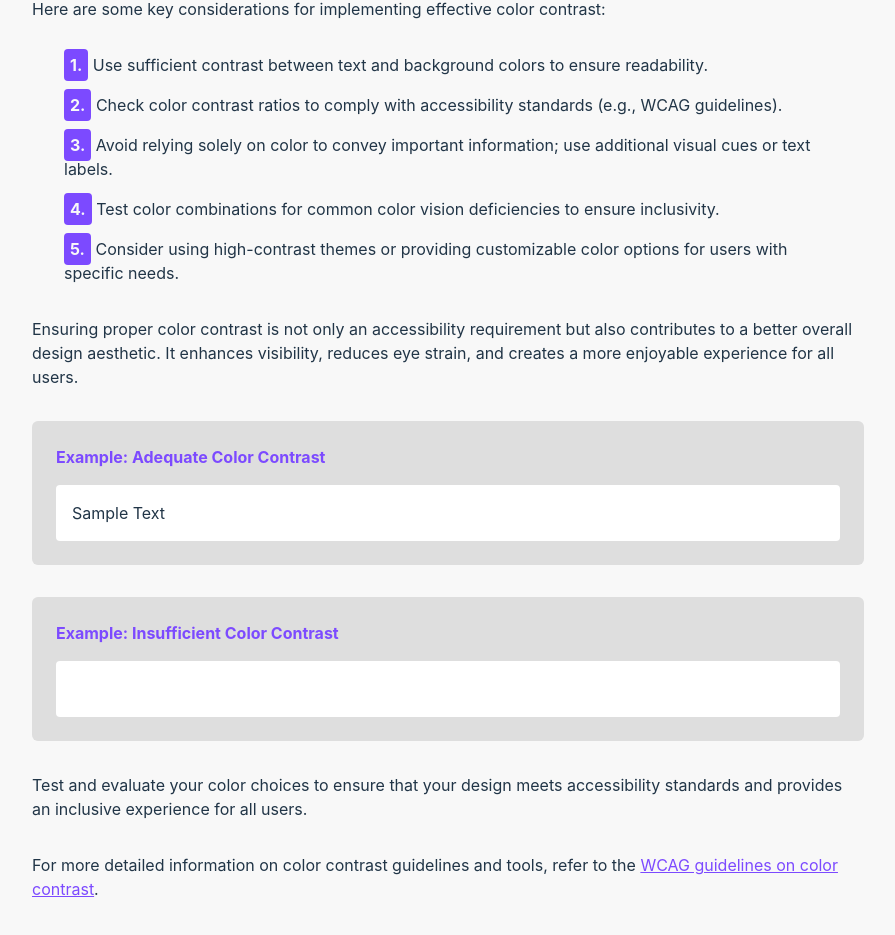
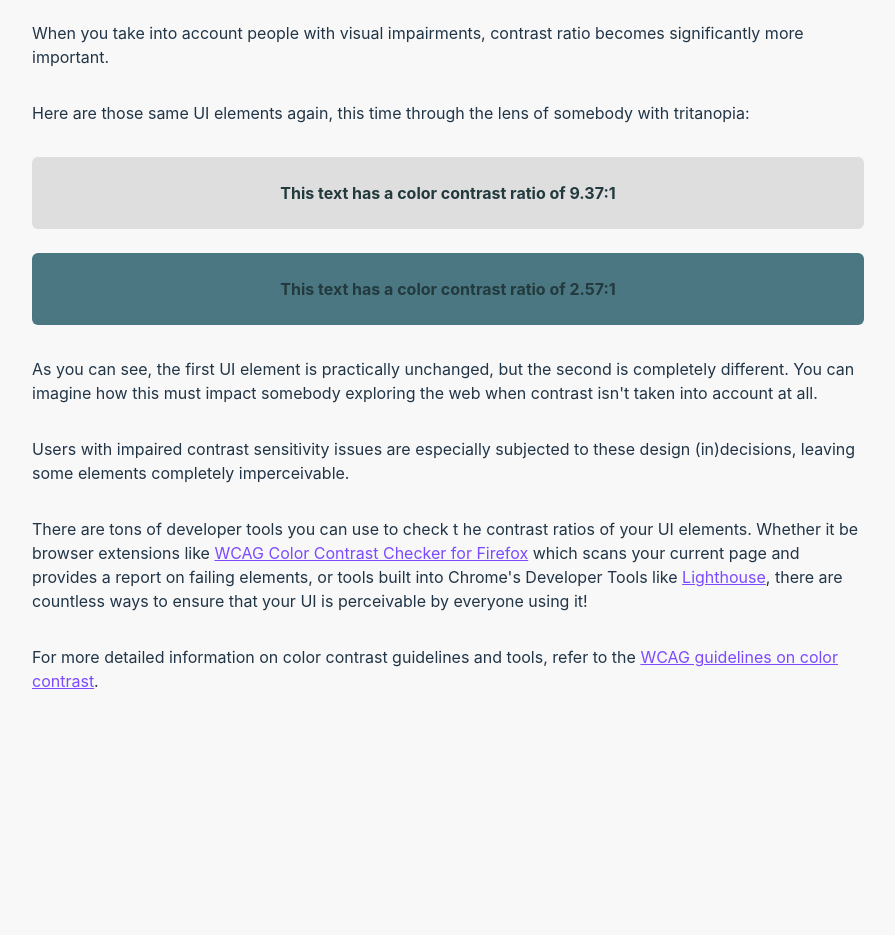
Before and after one commit to benjaminhaswell/accessibible, a React (Vite) app: page /contrast in a window 1280 px wide. Shown: the part 635-1570 px from the top of the page, without its empty margins (192-1087 px from the left). After the commit the page ends 1392 px from the top, so only its background shows below. Built offline with nearby package versions, Linux system fonts and the light colour scheme.

Commit message:
Contrast draft 1

```diff
--- a/src/demo_components/pages/ColorContrast.jsx
+++ b/src/demo_components/pages/ColorContrast.jsx
@@ -29,55 +29,37 @@ function ColorContrast() {
                     <div className="bg-darkerGray p-6 rounded-md">
                         <h2 className="text-center font-bold">This text has a color contrast ratio of 9.37:1</h2>
                     </div>
+                    <br />
+
+                    <div className="bg-purple p-6 rounded-md">
+                        <h2 className="text-center font-bold">This text has a color contrast ratio of 2.57:1</h2>
+                    </div>
+
+                    <p className="my-8">When you take into account people with visual impairments, contrast ratio becomes
+                    significantly more important.</p>
+
+                    <p className="my-8">Here are those same UI elements again, this time through the lens of somebody
+                    with tritanopia:</p>
 
                     <div className="bg-darkerGray p-6 rounded-md">
-                        <h2 className="text-center font-bold">This text has a color contrast ratio of 9.37:1</h2>
+                        <h2 className="text-center text-tri-text font-bold">This text has a color contrast ratio of 9.37:1</h2>
+                    </div>
+                    <br />
+
+                    <div className="bg-tri-purple p-6 rounded-md">
+                        <h2 className="text-center text-tri-text font-bold">This text has a color contrast ratio of 2.57:1</h2>
                     </div>
 
-                    <p className="my-8">Here are some key considerations for implementing effective color contrast:</p>
+                    <p className="my-8">As you can see, the first UI element is practically unchanged, but the second is completely different.
+                    You can imagine how this must impact somebody exploring the web when contrast isn&apos;t taken into account at all.</p>
 
-                    {/* Color Contrast Tips */}
-                    <ul className="px-8">
-                        <li className="my-4">
-                            <span className="font-bold bg-purple text-bgGray p-1.5 rounded">1.</span> Use sufficient contrast between text and background colors to ensure readability.
-                        </li>
-                        <li className="my-4">
-                            <span className="font-bold bg-purple text-bgGray p-1.5 rounded">2.</span> Check color contrast ratios to comply with accessibility standards (e.g., WCAG guidelines).
-                        </li>
-                        <li className="my-4">
-                            <span className="font-bold bg-purple text-bgGray p-1.5 rounded">3.</span> Avoid relying solely on color to convey important information; use additional visual cues or text labels.
-                        </li>
-                        <li className="my-4">
-                            <span className="font-bold bg-purple text-bgGray p-1.5 rounded">4.</span> Test color combinations for common color vision deficiencies to ensure inclusivity.
-                        </li>
-                        <li className="my-4">
-                            <span className="font-bold bg-purple text-bgGray p-1.5 rounded">5.</span> Consider using high-contrast themes or providing customizable color options for users with specific needs.
-                        </li>
-                    </ul>
+                    <p className="my-8">Users with impaired contrast sensitivity issues are especially subjected to these design (in)decisions,
+                    leaving some elements completely imperceivable.</p>
 
-                    <p className="my-8">
-                        Ensuring proper color contrast is not only an accessibility requirement but also contributes to a better overall design aesthetic. It enhances visibility,
-                        reduces eye strain, and creates a more enjoyable experience for all users.
-                    </p>
-
-                    {/* Examples and Demonstrations */}
-                    <div className="bg-darkerGray p-6 rounded-md">
-                        <p className="mb-4 font-bold text-purple">Example: Adequate Color Contrast</p>
-                        <div className="bg-white text-black p-4 rounded">
-                            <p>Sample Text</p>
-                        </div>
-                    </div>
-
-                    <div className="bg-darkerGray p-6 rounded-md mt-8">
-                        <p className="mb-4 font-bold text-purple">Example: Insufficient Color Contrast</p>
-                        <div className="bg-white text-white p-4 rounded">
-                            <p>Sample Text</p>
-                        </div>
-                    </div>
-
-                    <p className="my-8">
-                        Test and evaluate your color choices to ensure that your design meets accessibility standards and provides an inclusive experience for all users.
-                    </p>
+                    <p className="my-8">There are tons of developer tools you can use to check t    he contrast ratios of your UI elements. Whether it be
+                     browser extensions like <a className="underline text-purple" href="https://addons.mozilla.org/en-US/firefox/addon/wcag-contrast-checker/">WCAG Color Contrast Checker for Firefox</a> which scans your current page and provides a report on
+                    failing elements, or tools built into Chrome&apos;s Developer Tools like <a className="underline text-purple" href="https://developer.chrome.com/docs/lighthouse/overview">Lighthouse</a>, there are countless
+                    ways to ensure that your UI is perceivable by everyone using it!</p>
 
                     <p className="my-8">
                         For more detailed information on color contrast guidelines and tools, refer to the <a className="underline text-purple" href="https://www.w3.org/WAI/WCAG21/quickref/#contrast-minimum">WCAG guidelines on color contrast</a>.
--- a/src/demo_components/pages/Keyboard.jsx
+++ b/src/demo_components/pages/Keyboard.jsx
@@ -194,7 +194,7 @@ function Keyboard() {
                         intended destinations, and the &apos;button&apos; still does something thanks to an onlick listener.</p>
 
                     <p className="my-8">This kind of behavior can be found on many websites across the internet which don&apos;t take
-                        keyboard accessibility into account when designing their UI.</p>
+                        keyboard accessibility into account when designing their UI and instead focus on aesthetics and basic functionality.</p>
 
                     <p className="my-8">Generally, the more &apos;custom&apos; an element is, the less likely it is that the element will be
                         keyboard accessible. There are ways to definitively make custom elements (like &lt;div&gt; buttons) keyboard accessible, most
--- a/src/index.css
+++ b/src/index.css
@@ -36,9 +36,10 @@ h1 {
   }
 }
 
+/* TODO */
 @media (prefers-color-scheme: dark) {
   :root {
-    color: #FFFFFF;
-    background-color: #213547;
+    color: #213547;
+    background-color: #f8f8f8;
   }
 }
--- a/tailwind.config.js
+++ b/tailwind.config.js
@@ -6,11 +6,15 @@ export default {
   ],
   theme: {
     colors: {
+      'text' : '#213547',
       'bgGray' : '#f8f8f8',
       'darkerGray' : '#DEDEDE',
       'white' : '#FFFFFF',
       'purple' : '#7c4aff',
-      'logo-purple': '#8d61ff'
+      'logo-purple': '#8d61ff',
+      'tri-purple' : '#4a7781',
+      'tri-darkerGray' : '#e0dbec',
+      'tri-text' : '#223a3e',
     },
     extend: {},
   },
```
